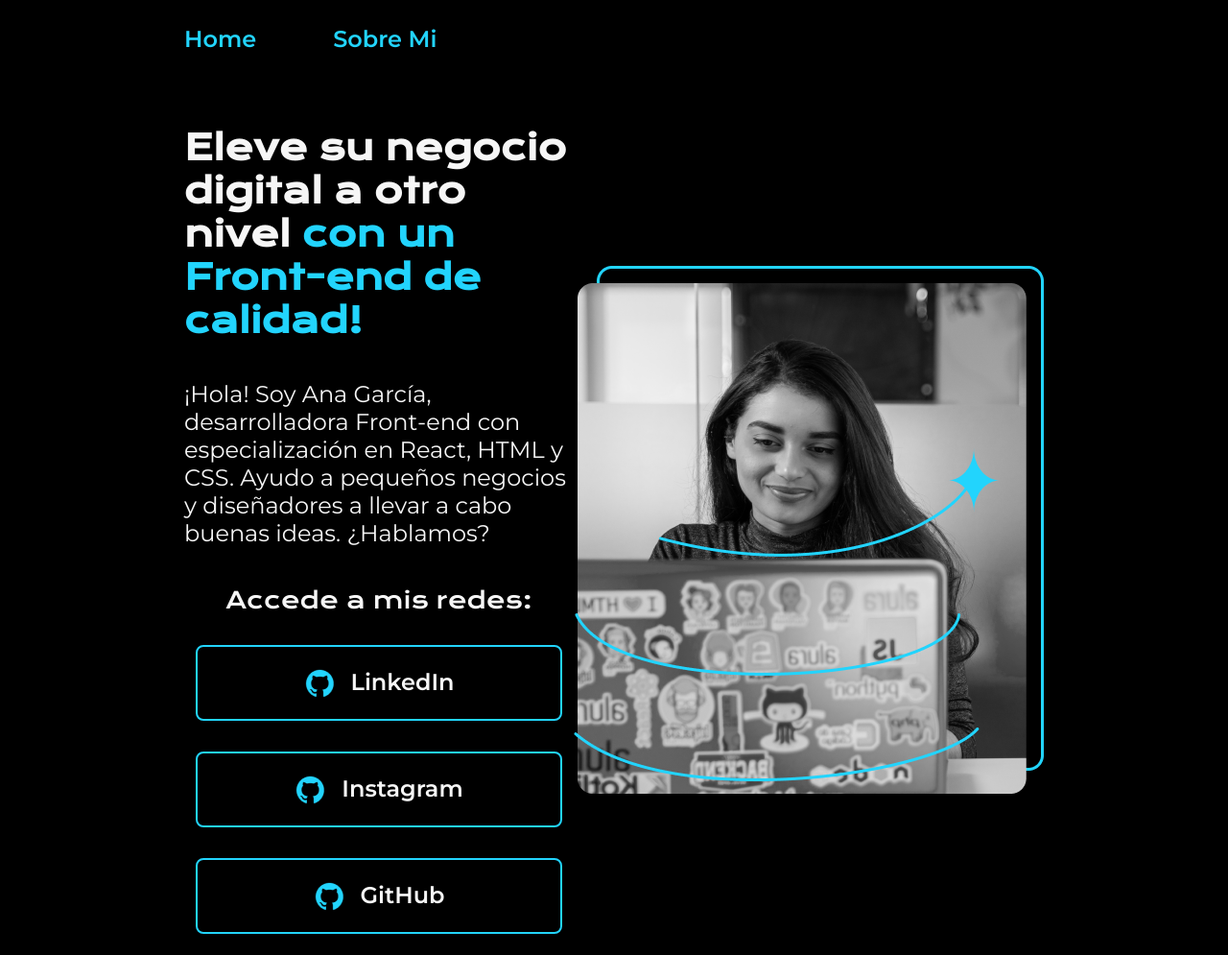
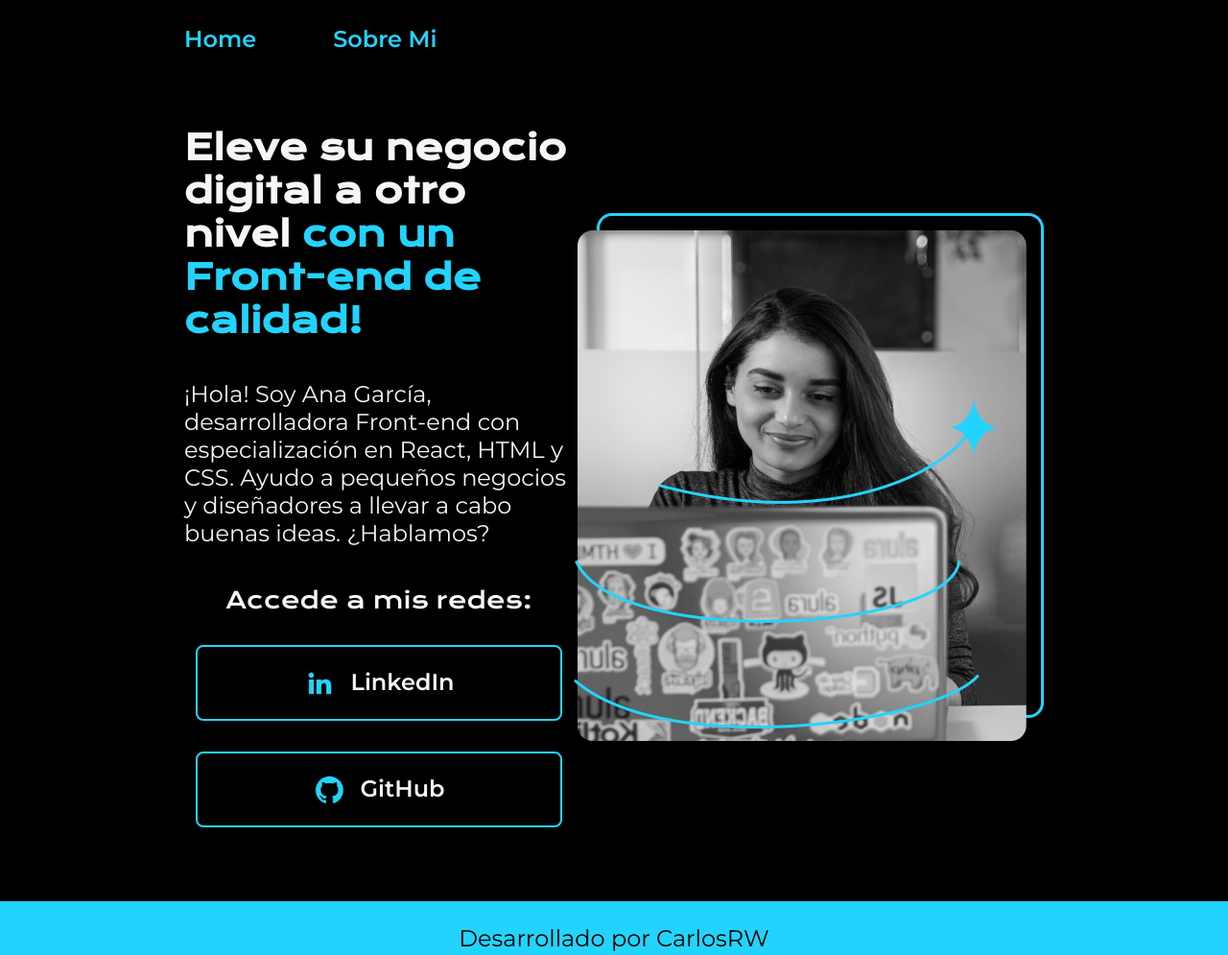
Before and after one commit to CarlosRW/HTML-CSS-Practice, a plain HTML site: page index.html in a window 1280 px wide. Shown: the top 995 px of the page at 96% size. Drawn offline with nearby package versions, Linux system fonts and the light colour scheme.

Commit message:
Update social media links

```diff
--- a/index.html
+++ b/index.html
@@ -33,12 +33,9 @@
             <div class="presentacion__enlaces">
                 <h2 class="pressentacion__enlaces__saubtitulo">Accede a mis redes: </h2>
                 <a class="presentacion__enlaces__link" href="https://linkedin.com/">
-                    <img src="./assets/github.png" alt="Icono de Github">
+                    <img src="./assets/linkedin.png" alt="Icono de LinkedIn">
                     LinkedIn</a>
                 <a class="presentacion__enlaces__link" href="https://instagram.com/">
-                    <img src="./assets/github.png" alt="Icono de Github">
-                    Instagram</a>
-                <a class="presentacion__enlaces__link" href="https://github.com/CarlosRW">
                     <img src="./assets/github.png" alt="Icono de Github">
                     GitHub</a>
             </div>
```
